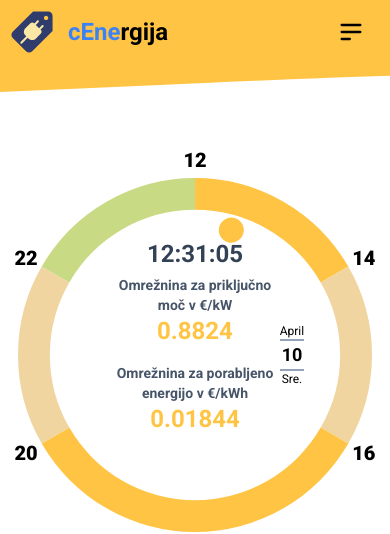
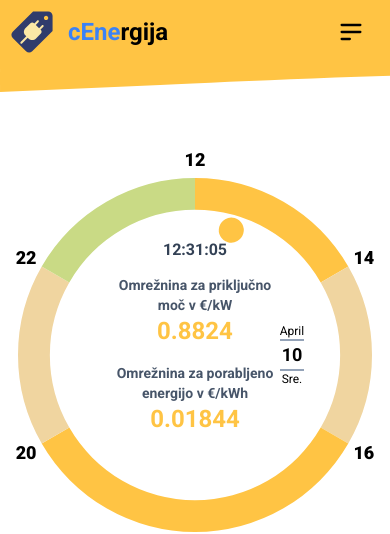
Before and after one commit to rubuz/cenergija-react, a React (Vite) app: page / in a window 390 px wide. Shown: the top 534 px of the page. Built offline with nearby package versions, Linux system fonts and the light colour scheme.

Commit message:
Add react-responsive package and adjust styles in ClockNumbers and ChartCenter components

```diff
--- a/package.json
+++ b/package.json
@@ -14,7 +14,8 @@
     "chart.js": "^4.4.2",
     "react": "^18.2.0",
     "react-chartjs-2": "^5.2.0",
-    "react-dom": "^18.2.0"
+    "react-dom": "^18.2.0",
+    "react-responsive": "^10.0.0"
   },
   "devDependencies": {
     "@types/react": "^18.2.64",
--- a/src/components/chart/ChartCenter.tsx
+++ b/src/components/chart/ChartCenter.tsx
@@ -45,16 +45,17 @@ const ChartCenter = ({
 }) => {
   const currentTime = useCurrentTime();
   const month = new Date().toLocaleString("sl-SI", { month: "long" });
+  const monthShort = new Date().toLocaleString("sl-SI", { month: "short" });
   const dayOfWeek = new Date().toLocaleString("sl-SI", { weekday: "short" });
 
   return (
     <div className="flex aspect-square h-full items-center justify-center">
-      <p className="absolute top-[20%] text-2xl font-semibold text-slate-700 lg:top-[25%] lg:text-3xl">
+      <p className="absolute top-[20%] font-semibold text-slate-700 md:text-2xl lg:top-[25%] lg:text-3xl">
         {currentTime}
       </p>
       <div className="flex flex-col gap-4">
         <div className="text-center">
-          <p className="mx-auto w-[60%] text-lg font-semibold text-slate-600 max-sm:text-sm lg:w-[70%]">
+          <p className="mx-auto w-[60%] font-semibold text-slate-600 max-sm:text-sm md:text-lg lg:w-[70%]">
             Omrežnina za priključno moč v €/kW
           </p>
           <p
--- a/src/components/chart/ClockNumbers.tsx
+++ b/src/components/chart/ClockNumbers.tsx
@@ -9,7 +9,7 @@ const ClockNumbers = ({ isAM }: { isAM: boolean }) => {
 
   return (
     <div className="flex flex-col items-center">
-      <div className="relative flex  aspect-square w-full justify-center rounded-full bg-transparent">
+      <div className="relative flex aspect-square w-full justify-center rounded-full bg-transparent">
         {numbers.map((number) => {
           const angle = (number / 12) * 2 * Math.PI;
           const x = 50 + radius * Math.cos(angle - Math.PI / 2);
@@ -25,7 +25,7 @@ const ClockNumbers = ({ isAM }: { isAM: boolean }) => {
                 transform: `translate(-50%, -50%)`,
               }}
             >
-              <span className="text-xl font-extrabold text-black md:text-2xl lg:text-3xl">
+              <span className="text-lg font-extrabold text-black md:text-2xl lg:text-3xl">
                 {number}
               </span>
             </label>
```
Also changed, not shown: 1 other file (tests, documents, lock files or other folders).
